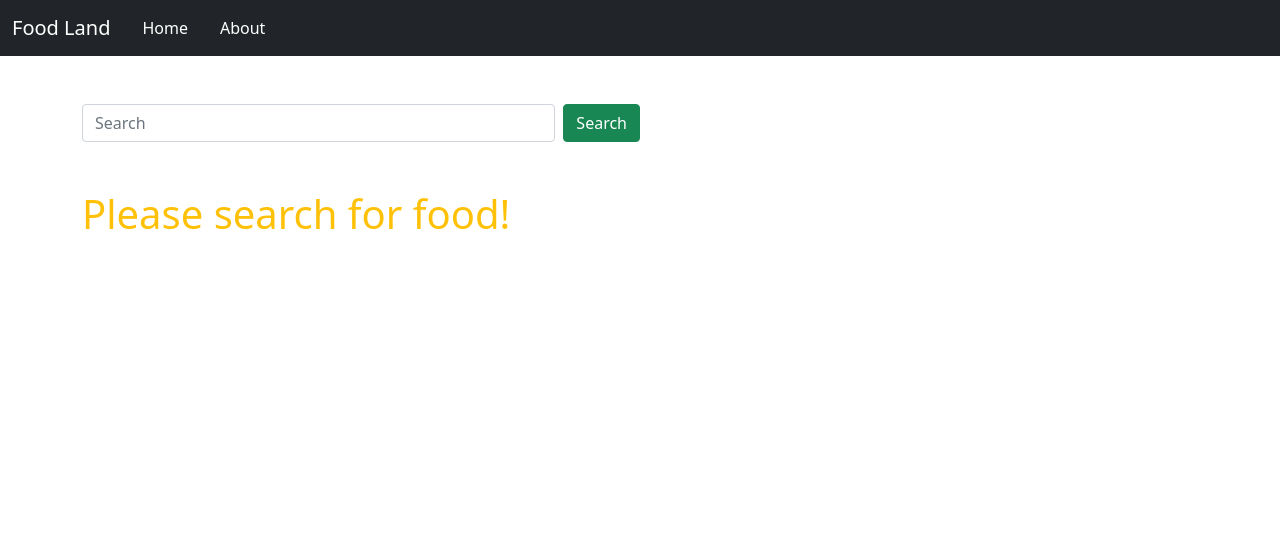
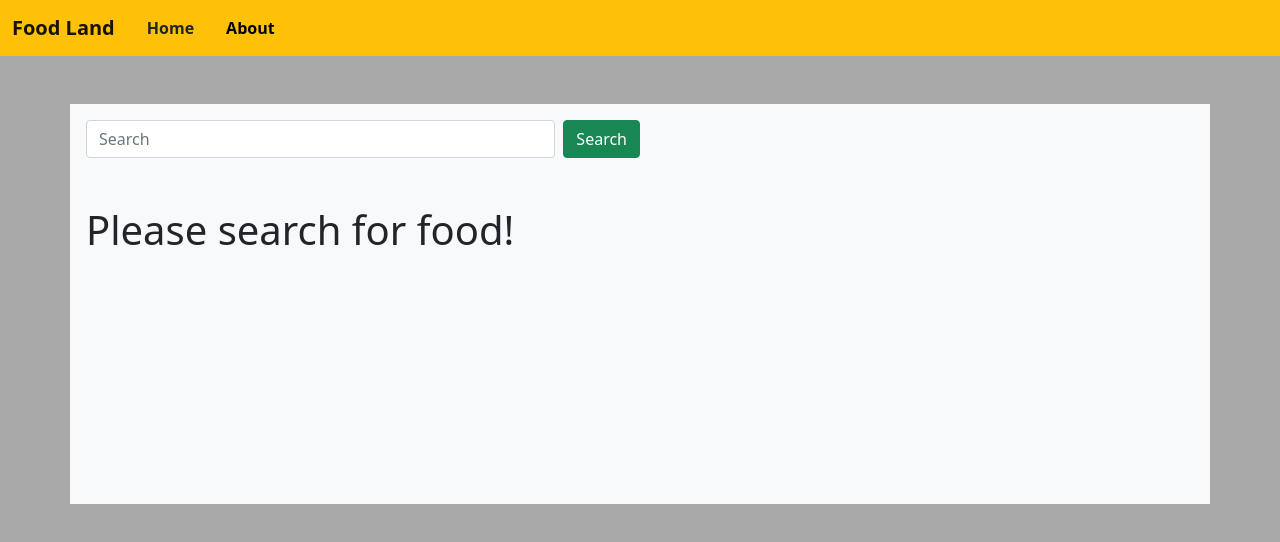
Before and after one commit to FahamidulDipro/food-land, a React (Create React App) app: page / in a window 1280 px wide. Shown: the top 542 px of the page. Built offline with nearby package versions, Linux system fonts and the light colour scheme.

Commit message:
search container design fixed

```diff
--- a/src/App.css
+++ b/src/App.css
@@ -1,5 +1,8 @@
 .App {
   text-align: center;
+}
+body {
+  background-color: darkgray !important;
 }
 
 .App-logo {
--- a/src/components/About/About.js
+++ b/src/components/About/About.js
@@ -2,8 +2,11 @@ import React from 'react';
 
 const About = () => {
     return (
-        <div>
-            <h1>About page</h1>
+        <div className='text-start bg-light m-3 p-5 rounded' style={{minHeight:"50vh"}}>
+            <h1>About Us</h1>
+            <p>
+            Home cooks are our heroes; it's as simple as that. Food Land is a community built by and for kitchen experts: The cooks who will dedicate two days to a perfect beef bourguignon but love the simplicity of a slow-cooker rendition, too. The bakers who labor over a showstopping 9-layer cake but will just as happily doctor boxed brownies for a rich weeknight dessert. The entertainers who just want a solid snack spread, without spending the whole evening shuffling dishes in and out of the oven.
+            </p>
         </div>
     );
 };
--- a/src/components/Meal/Meal.js
+++ b/src/components/Meal/Meal.js
@@ -11,13 +11,19 @@ const Meal = (props) => {
     navigate(path);
   };
   return (
-    <Col lg={3} className="my-3">
-      <Card style={{ width: "18rem" }}>
-        <Card.Img variant="top" src={strMealThumb} />
+    <Col lg={3} className="m-3">
+      <Card
+        style={{
+          width: "20rem",
+          padding: "20px",
+          backgroundColor: "orange",
+        }}
+      >
+        <Card.Img variant="top" src={strMealThumb} className="rounded" />
         <Card.Body>
           <Card.Title>{strMeal}</Card.Title>
           <Card.Text>
-            <button className="btn btn-primary" onClick={showMealDetail}>
+            <button className="btn btn-dark" onClick={showMealDetail}>
               See Details
             </button>
           </Card.Text>
--- a/src/components/MealDetail/MealDetail.js
+++ b/src/components/MealDetail/MealDetail.js
@@ -21,9 +21,9 @@ const MealDetail = () => {
         style={{ height: "50vh", objectFit: "cover" }}
       />
       <Card.Body>
-        <Card.Text>
+        <Card.Text className="text-start">
           <h3>
-            <span className="text-warning">{strMeal}</span>{" "}
+            <span className="text-warning ">{strMeal}</span>{" "}
             <span>is a delicious {strArea} dish</span>
           </h3>
           {strInstructions}
--- a/src/components/Navigation/Navigation.js
+++ b/src/components/Navigation/Navigation.js
@@ -11,9 +11,11 @@ import { Link } from "react-router-dom";
 
 const Navigation = () => {
   return (
-    <Navbar bg="dark" expand="lg" variant="dark">
+    <Navbar bg="warning" expand="lg" variant="light">
       <Container fluid>
-        <Navbar.Brand href="/home">Food Land</Navbar.Brand>
+        <Navbar.Brand href="/home" className="fw-bold">
+          Food Land
+        </Navbar.Brand>
         <Navbar.Toggle aria-controls="navbarScroll" />
         <Navbar.Collapse id="navbarScroll">
           <Nav
@@ -21,12 +23,18 @@ const Navigation = () => {
             style={{ maxHeight: "100px" }}
             navbarScroll
           >
-            <Link to="/" className="text-white text-decoration-none mx-3">
+            <Link
+              to="/"
+              className="text-dark text-decoration-none mx-3 fw-bold"
+            >
               {" "}
               Home
             </Link>
 
-            <Link to="/about" className="text-white text-decoration-none mx-3">
+            <Link
+              to="/about"
+              className="text-black text-decoration-none mx-3 fw-bold"
+            >
               About
             </Link>
           </Nav>
--- a/src/components/Search/Search.js
+++ b/src/components/Search/Search.js
@@ -10,7 +10,7 @@ const Search = () => {
   };
 
   return (
-    <div className="container mt-5 ">
+    <div className="container mt-5 bg-light p-3" style={{ minHeight: "50vh" }}>
       <section className="d-flex ">
         <Form className="d-flex w-50 mb-5 ">
           <FormControl
@@ -20,7 +20,7 @@ const Search = () => {
             aria-label="Search"
             onChange={findMealsByName}
           />
-          <button className="btn btn-success" onClick={() => findMealsByName}>
+          <button className="btn btn-success" type="button">
             {" "}
             Search
           </button>
--- a/src/components/Warning/Warning.js
+++ b/src/components/Warning/Warning.js
@@ -3,7 +3,7 @@ import React from 'react';
 const Warning = () => {
     return (
         <div className='text-start'>
-            <h1 className='text-warning'>Please search for food!</h1>
+            <h1 className=''>Please search for food!</h1>
         </div>
     );
 };
```
